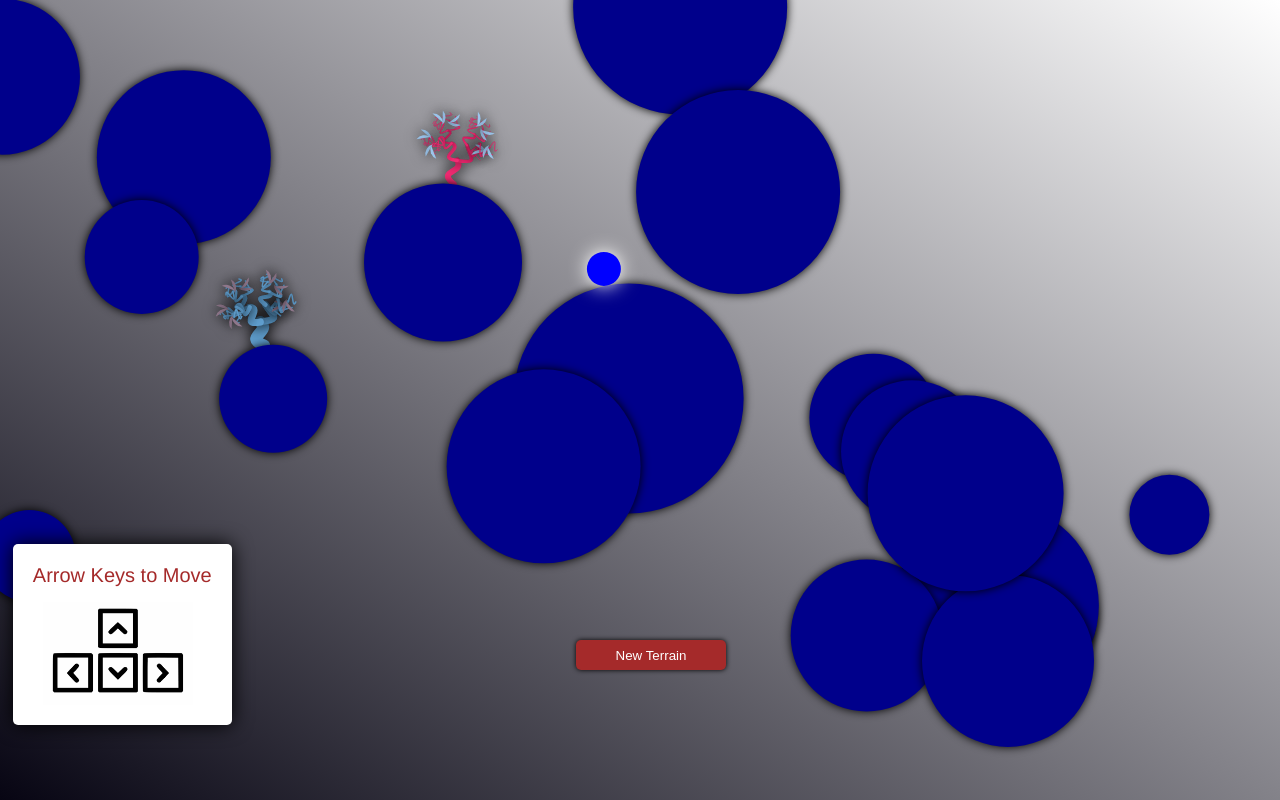
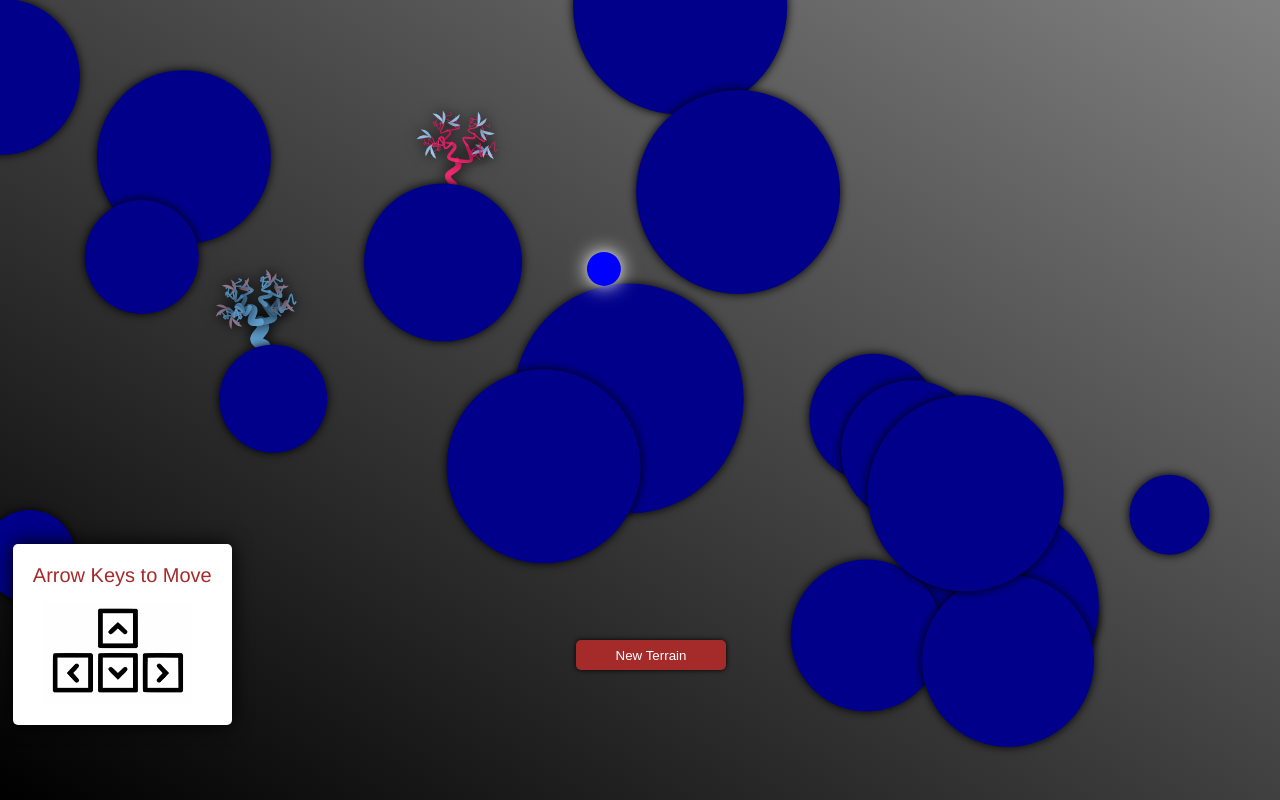
Before and after one commit to Synapse113/Vector-Radial-Collisions, a plain HTML site: page index.html in a window 1280 px wide. Drawn offline with Linux system fonts and the light colour scheme.

Commit message:
Update styles.css

```diff
--- a/styles.css
+++ b/styles.css
@@ -1,5 +1,5 @@
 canvas {
-    background: linear-gradient(to right top, rgb(7, 5, 19), white);
+    background: linear-gradient(to right top, black, grey);
     position: absolute;
     top: 0px;
     left: 0px;
```
